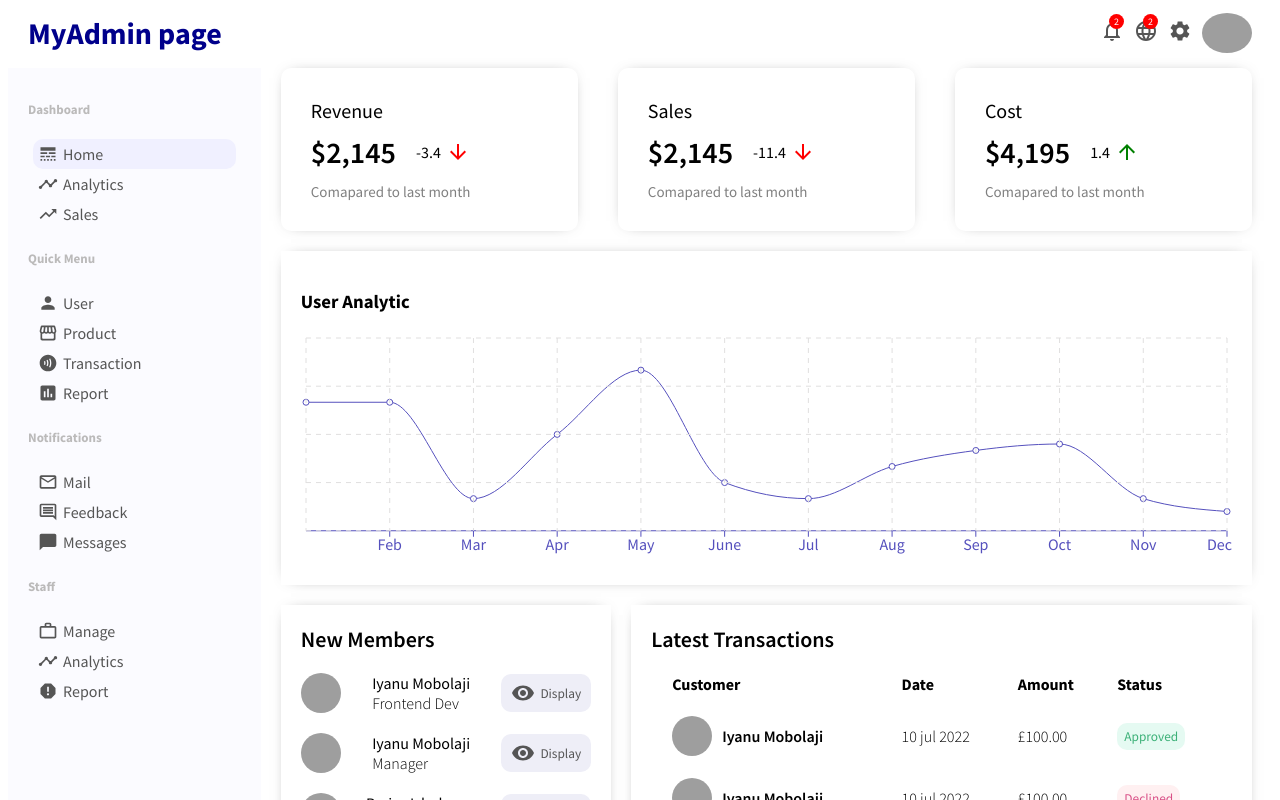
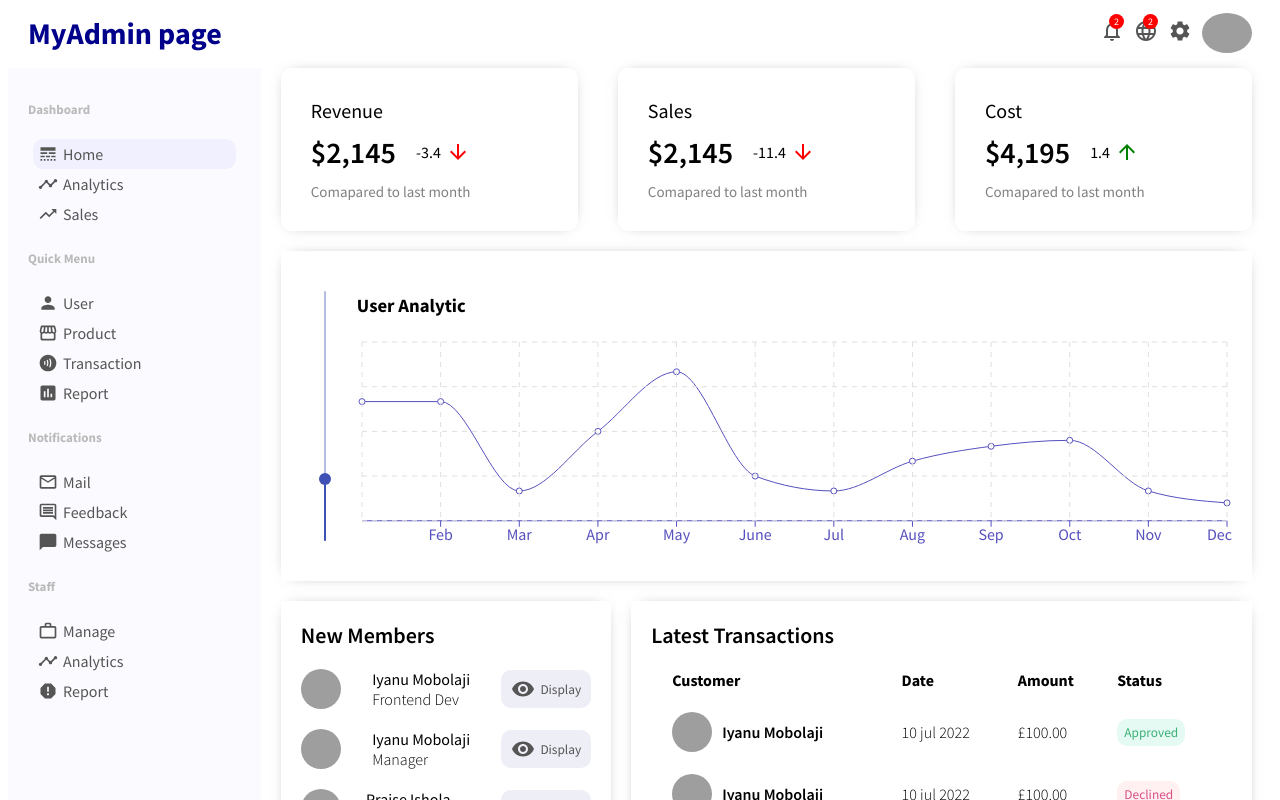
Before and after one commit to iyanuwonder/AdminpgwithReact, a React (Create React App) app: page / in a window 1280 px wide. Shown: the top 800 px of the page. Built offline with nearby package versions, Linux system fonts and the light colour scheme; grey boxes are pictures that could not be loaded.

Commit message:
added a slider to the chart on the hompage

```diff
--- a/src/components/chart/Chart.jsx
+++ b/src/components/chart/Chart.jsx
@@ -1,6 +1,8 @@
 import React from 'react'
 import "./chart.css"
 import { LineChart, Line, XAxis, CartesianGrid, Tooltip, ResponsiveContainer } from 'recharts';
+
+
 export default function Chart({title ,data, dataKey,grid}) {
 
   return (
--- a/src/components/chart/chart.css
+++ b/src/components/chart/chart.css
@@ -1,10 +1,7 @@
 .chart{
-    margin: 20px;
-    padding: 20px;
-    -webkit-box-shadow: 0px 0px 15px -10px rgba(0, 0, 0, 0.75);
-    box-shadow: 0px 0px 15px -10px rgba(0, 0, 0, 0.75);
+    width: 95%;
 }
+
 .chartTittle{
     margin-bottom: 20px;
-
 }
--- /dev/null
+++ b/src/components/slider/SliderBar.jsx
@@ -0,0 +1,39 @@
+import React, { useState } from 'react';
+import './slider.css';
+import Box from '@material-ui/core/Box';
+import Slider from '@material-ui/core/Slider';
+
+export default function SliderBar({ onDataSet }) {
+  function preventHorizontalKeyboardNavigation(event) {
+    if (event.key === 'ArrowLeft' || event.key === 'ArrowRight') {
+      event.preventDefault();
+    }
+  }
+
+  const [data, setData] = useState(25);
+
+  const handleChange = (event, newData) => {
+    setData(newData);
+    onDataSet(newData);
+  };
+
+  return (
+    <div className='slider'>
+      <Box sx={{ height: 250 }}>
+        <Slider
+          sx={{
+            '& input[type="range"]': {
+              WebkitAppearance: 'slider-vertical',
+            },
+          }}
+          value={data}
+          onChange={handleChange}
+          orientation='vertical'
+          // defaultValue={30}
+          aria-label='Temperature'
+          onKeyDown={preventHorizontalKeyboardNavigation}
+        />
+      </Box>
+    </div>
+  );
+}
--- /dev/null
+++ b/src/components/slider/slider.css
@@ -0,0 +1,8 @@
+.slider{
+    width: 5%;
+    flex-direction: row;
+    align-items: center;
+    margin-left: 10px;
+    margin-bottom: 20px;
+    margin-top: 20px;
+}
--- a/src/components/widgetSm/WidgetSma.jsx
+++ b/src/components/widgetSm/WidgetSma.jsx
@@ -1,6 +1,6 @@
 import React from "react"
 import "./widgetSma.css"
-import {Visibility} from '@material-ui/icons';
+import { Visibility } from '@material-ui/icons';
 
 export default function WidgetSma() {
     return (
--- a/src/dummyData.jsx
+++ b/src/dummyData.jsx
@@ -1,4 +1,5 @@
 export const userData = [
+
     {
       name: 'Jan',
       "Active User": 4000,
--- a/src/pages/home/Home.jsx
+++ b/src/pages/home/Home.jsx
@@ -1,20 +1,38 @@
-import React from 'react';
+import React, { useState } from 'react';
 import Chart from '../../components/chart/Chart';
 import FeaturedInfo from '../../components/featuredInfo/FeaturedInfo';
 import "./home.css"
 import{ userData } from "../../dummyData";
 import WidgetLg from '../../components/widgetLg/WidgetLg';
 import WidgetSma from '../../components/widgetSm/WidgetSma';
+import SliderBar from '../../components/slider/SliderBar';
 
-export default function Home() {
+export default function Home(props) {
+  const [sliderValue, setSliderValue] = useState(1);
+
+  const getSliderData = value => {
+    setSliderValue(value);
+  };
+
+  const userDataTransform = userData.map(newUserData);
+
+  function newUserData(month) {
+    const newActiveUserValue = sliderValue * month['Active User'];
+    const newMonthValue = { ...month, 'Active User': newActiveUserValue };
+    return newMonthValue;
+  }
+
   return (
     <div className="home">
         <FeaturedInfo/>
-        <Chart data={userData} title="User Analytic" grid dataKey="Active User"/>
+        <div className='slider'></div>
+        <div className='chartContainer'>
+          <SliderBar onDataSet={getSliderData} />
+          <Chart data={userDataTransform} title="User Analytic" grid dataKey="Active User"/>
+        </div>
         <div className="homeWidgets ">
-
-        <WidgetSma/>
-        <WidgetLg/>
+          <WidgetSma/>
+          <WidgetLg/>
 
         </div>
     </div>
--- a/src/pages/home/home.css
+++ b/src/pages/home/home.css
@@ -5,3 +5,14 @@
      display: flex;
      margin: 20px;
  }
+
+
+ .home .chartContainer{
+    display: flex;
+    align-items: center;
+    margin: 20px;
+    padding: 20px;
+    /* display: flex; */
+    -webkit-box-shadow: 0px 0px 15px -10px rgba(0, 0, 0, 0.75);
+    box-shadow: 0px 0px 15px -10px rgba(0, 0, 0, 0.75);
+ }
```
